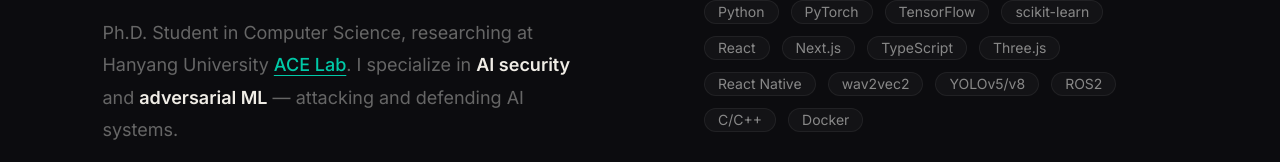
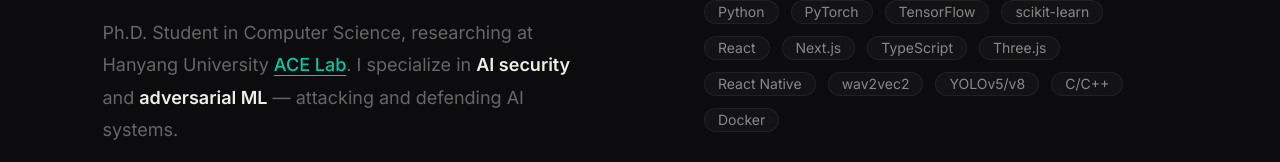
Before and after one commit to nahyun27/nahyun-portfolio, a Next.js app: page / in a window 1280 px wide. Shown: the part 1193-1355 px from the top of the page. Built offline with nearby package versions, Linux system fonts and the light colour scheme.

Commit message:
fix: scroll bug

```diff
--- a/src/app/globals.css
+++ b/src/app/globals.css
@@ -23,6 +23,12 @@
 html {
   cursor: none;
   background-color: var(--bg);
+  scroll-snap-type: y mandatory;
+}
+
+section,
+footer {
+  scroll-snap-align: start;
 }
 
 body {
--- a/src/components/sections/AboutSection.tsx
+++ b/src/components/sections/AboutSection.tsx
@@ -14,7 +14,7 @@ const STATS = [
 const SKILLS = [
   "Python", "PyTorch", "TensorFlow", "scikit-learn",
   "React", "Next.js", "TypeScript", "Three.js",
-  "React Native", "wav2vec2", "YOLOv5/v8", "ROS2", "C/C++", "Docker",
+  "React Native", "wav2vec2", "YOLOv5/v8", "C/C++", "Docker",
 ];
 
 const CERTS = [
--- a/src/components/sections/HeroSection.tsx
+++ b/src/components/sections/HeroSection.tsx
@@ -9,7 +9,7 @@ export default function HeroSection() {
   return (
     <section
       id="hero"
-      className="noise-overlay min-h-screen flex flex-col justify-between pt-[64px] relative overflow-x-hidden"
+      className="noise-overlay h-[100svh] min-h-[650px] flex flex-col justify-between pt-[64px] relative overflow-hidden"
       style={{ backgroundColor: "#0C0C0F" }}
     >
       {/* Ambient glow — top left */}
```
